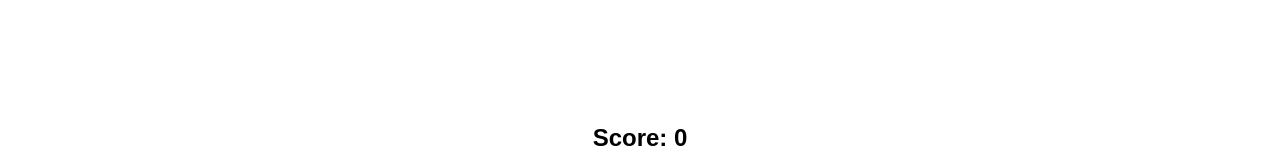
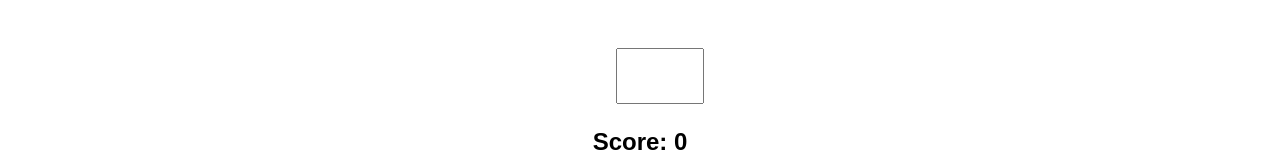
Before and after one commit to Brums16/Simple-Maths-Game, a React (Create React App) app: page / in a window 1280 px wide. Shown: the part 329-483 px from the top of the page. Built offline with nearby package versions, Linux system fonts and the light colour scheme.

Commit message:
small changes

```diff
--- a/src/Style.css
+++ b/src/Style.css
@@ -161,7 +161,6 @@ button:hover {
   text-align: center;
   font-size: 5vh;
   width: 80px;
-  border: none
 }
 
 .outerbox {
```
